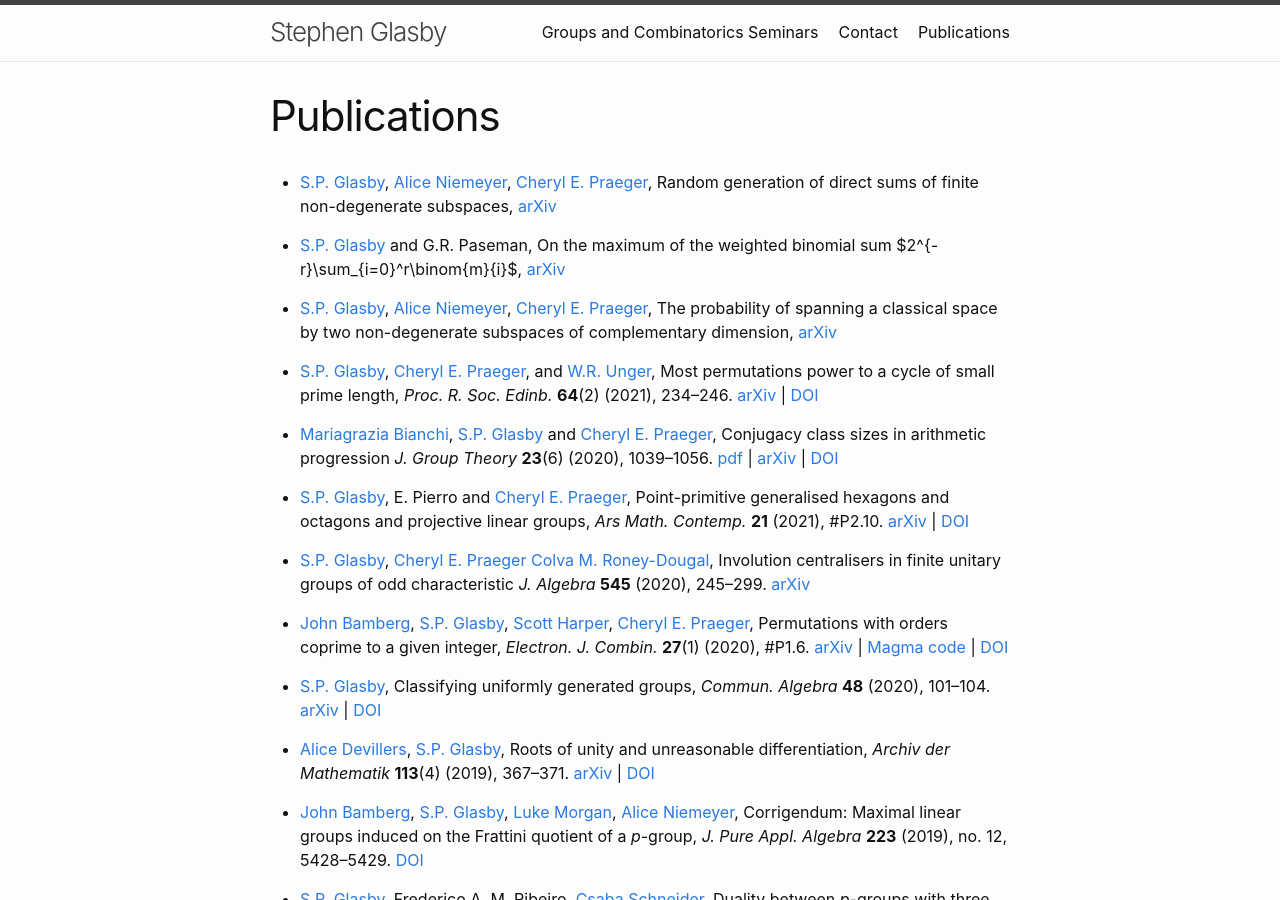
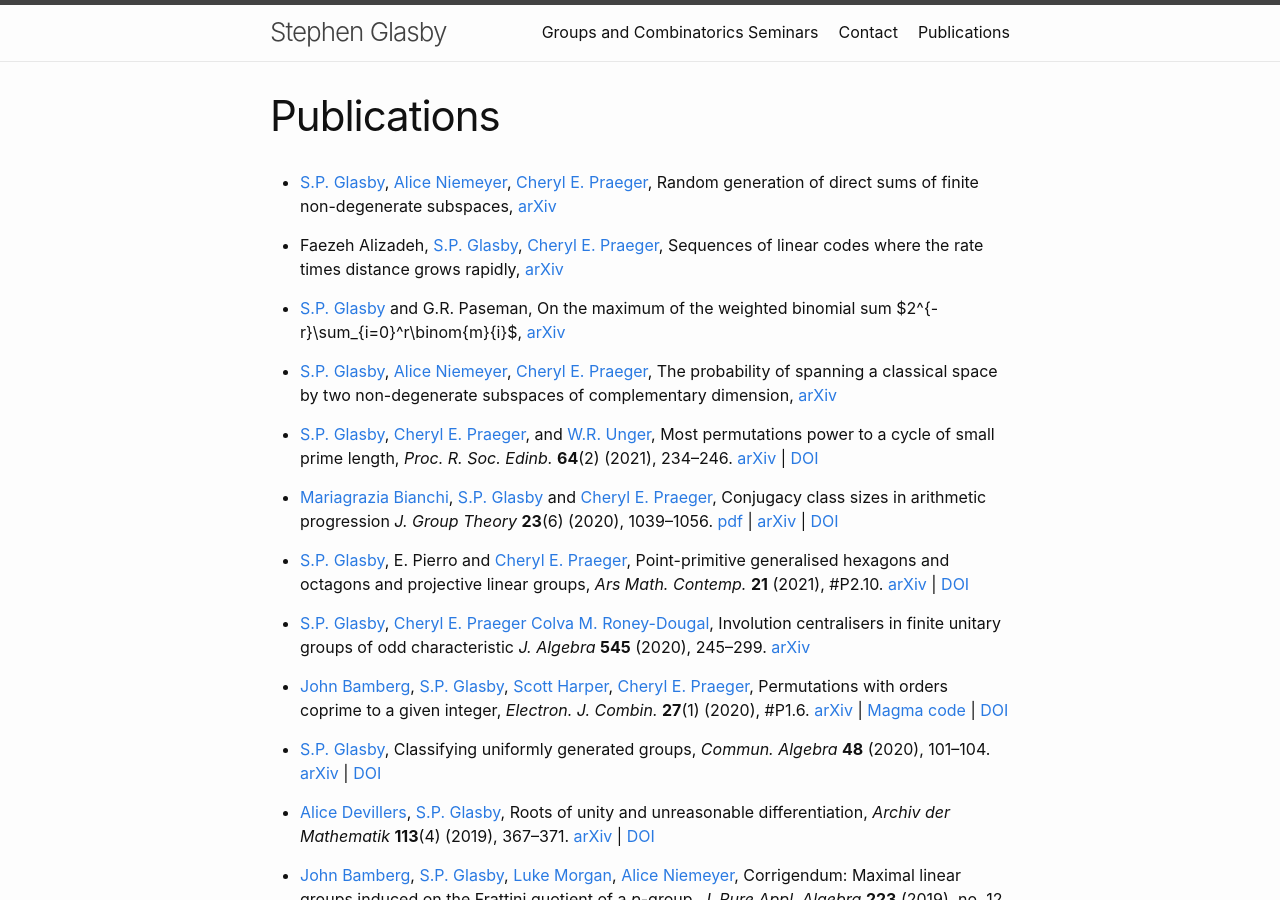
Before and after one commit to StephenGlasby/StephenGlasby.github.io, a Jekyll site: the page built from publications.md, in a window 1280 px wide and 900 px high. Built offline with Jekyll 4.4.1, drawn with Linux system fonts in a browser that asks for light colours.

Commit message:
Add Faezeh paper

```diff
--- a/publications.md
+++ b/publications.md
@@ -9,6 +9,12 @@ permalink: /publications/
 [Cheryl E. Praeger](https://www.uwa.edu.au/people/cheryl.praeger),
 Random generation of direct sums of finite non-degenerate subspaces,
 [arXiv](https://arxiv.org/abs/2111.02198)
+
+- Faezeh Alizadeh,
+[S.P. Glasby](https://staffhome.ecm.uwa.edu.au/~00059629/),
+[Cheryl E. Praeger](https://www.uwa.edu.au/people/cheryl.praeger),
+Sequences of linear codes where the rate times distance grows rapidly,
+[arXiv](https://arxiv.org/abs/2110.01277)
 
 - [S.P. Glasby](https://staffhome.ecm.uwa.edu.au/~00059629/) and
 G.R. Paseman,
```
